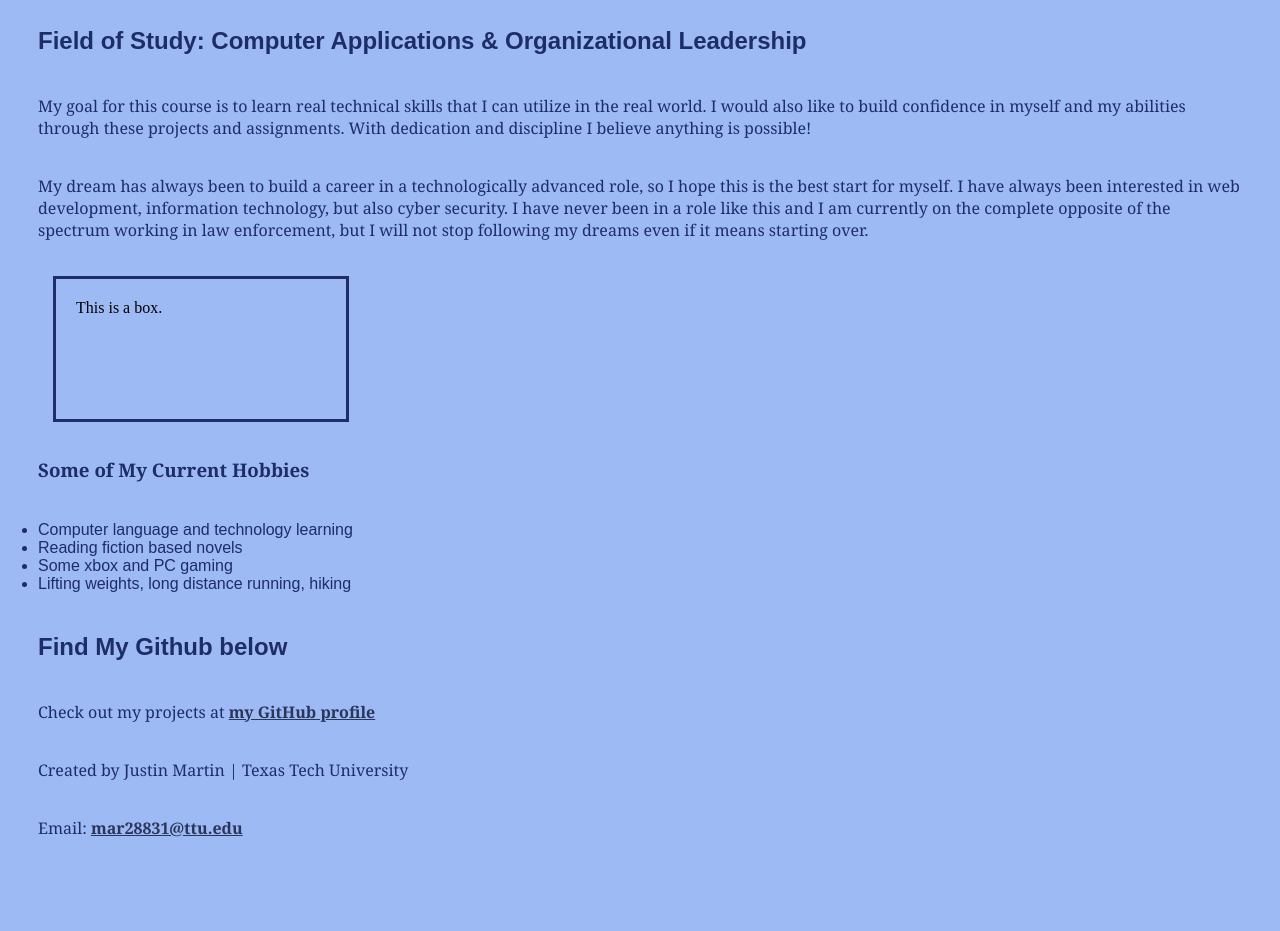
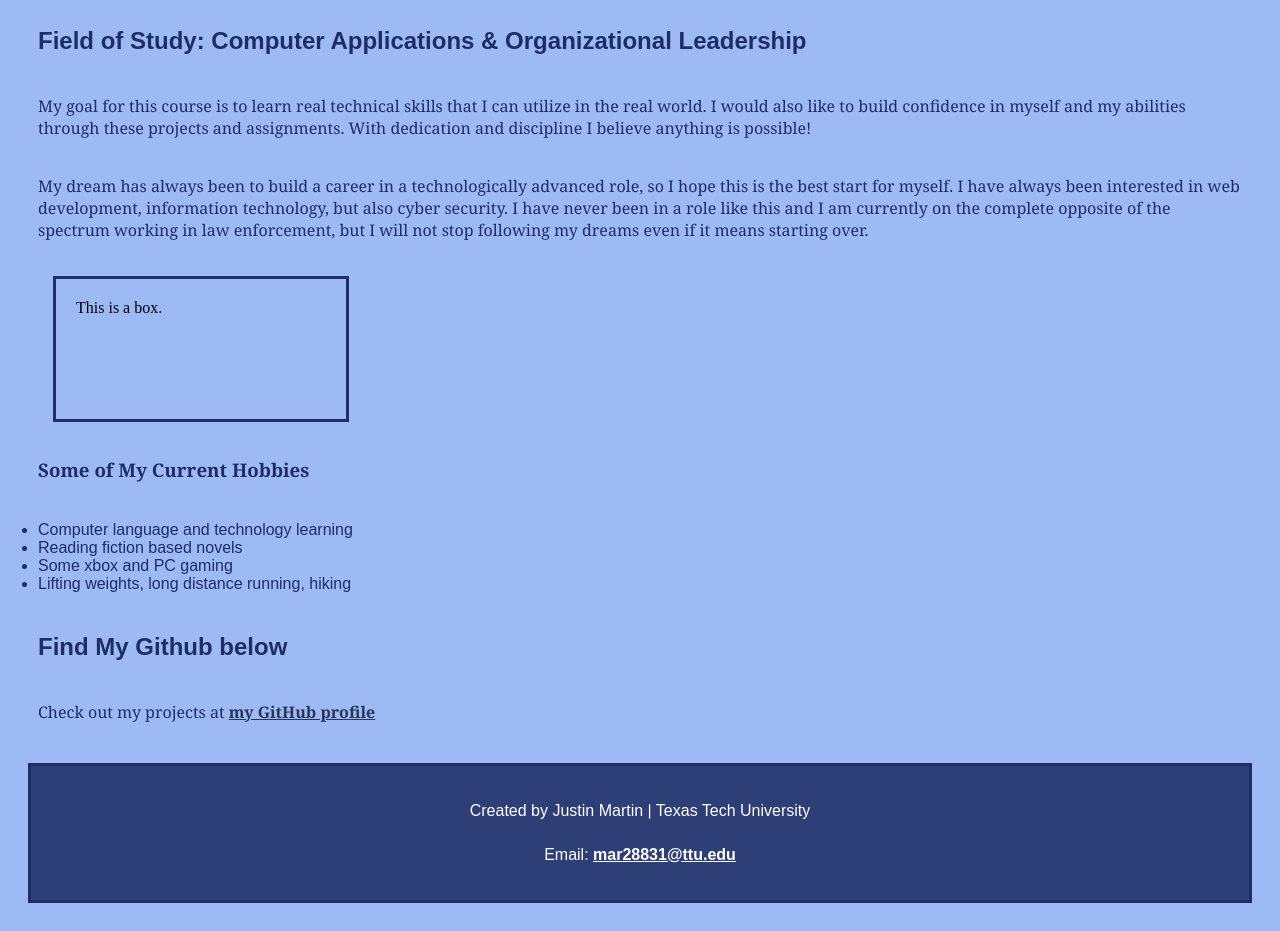
Before and after one commit to Justxn13/Justxn13.github.io, a plain HTML site: page index.html in a window 1280 px wide. Shown: the part 151-1082 px from the top of the page. Before the commit the page ends 1044 px from the top, so only its background shows below. Drawn offline with Linux system fonts and the light colour scheme.

Commit message:
Add footer style to style.css to enhance website look
Added footer style for my website for better style and cleaner spacing to enhance the overall look.

```diff
--- a/style.css
+++ b/style.css
@@ -46,3 +46,23 @@ a {
     color: #293559;
     font-weight: bold;
 }
+
+footer {
+    background-color: #2e3e77;
+    color: white;
+    text-align: center;
+    padding: 15px;
+    margin-top: 30px;
+    border: 3px solid #1d2e68;
+}
+
+footer p {
+    color: white;
+    font-family: Arial, sans-serif;
+    padding: 5px;
+}
+
+footer a {
+    color: #ffffff;
+    font-weight: bold;
+}
```
